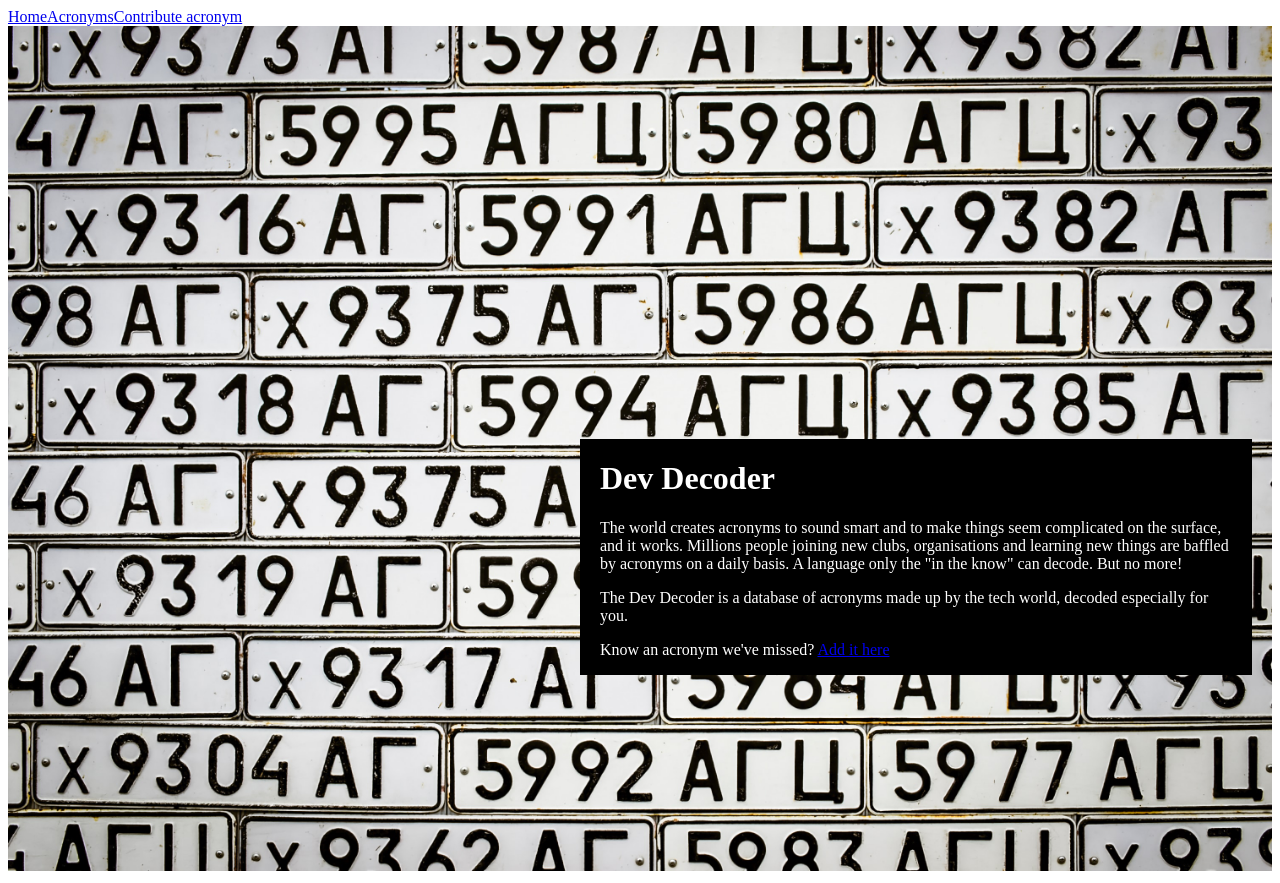
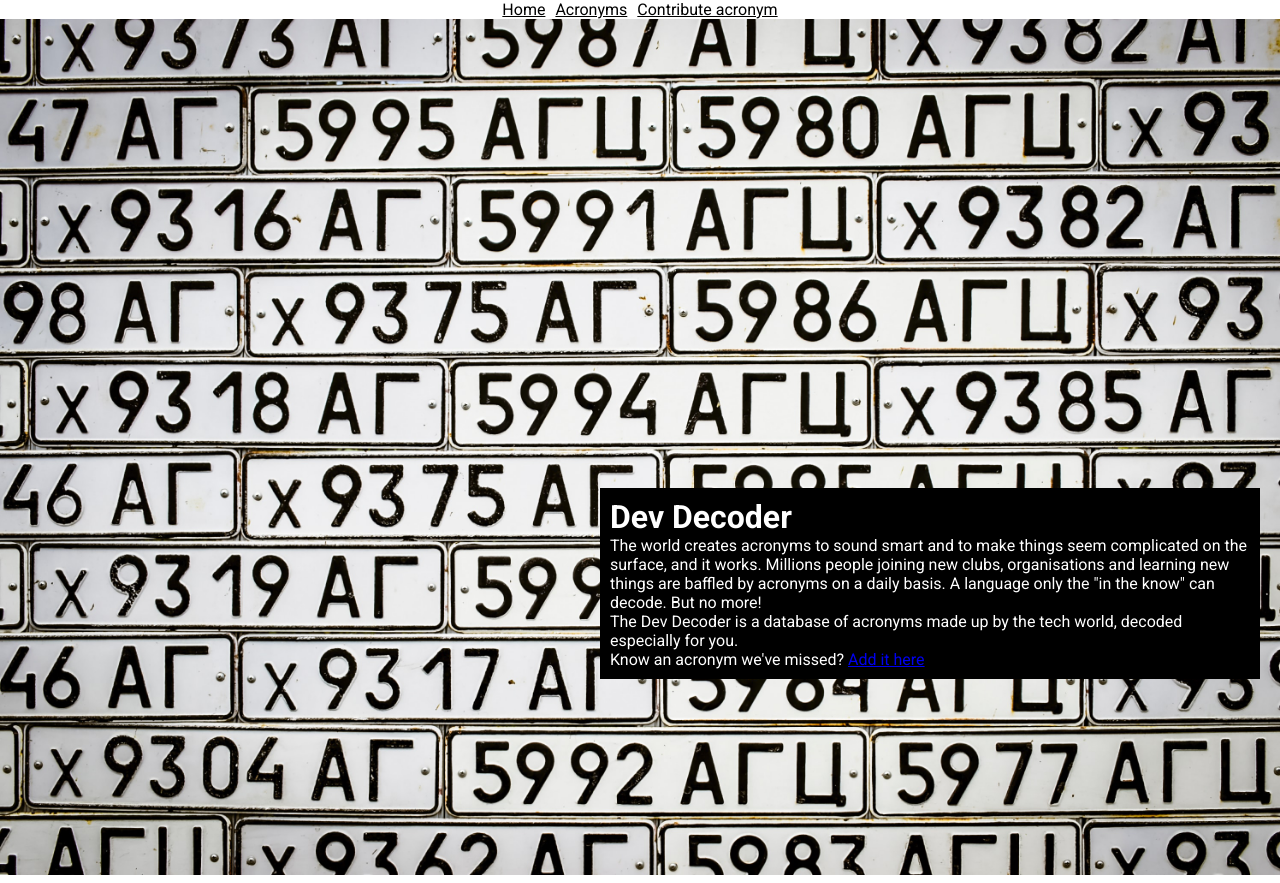
Before and after one commit to RebeccaHA/dev-decoder, a React (Create React App) app in the folder frontend/: page / in a window 1280 px wide. Built offline with nearby package versions, Linux system fonts and the light colour scheme.

Commit message:
added nav styling and card labels

```diff
--- a/frontend/src/App.css
+++ b/frontend/src/App.css
@@ -1,5 +1,13 @@
+* {
+  margin: 0;
+  padding: 0;
+  font-family: "Roboto";
+}
+
 .home-container {
   position: relative;
+  max-width: 100%;
+  max-height: 100%;
 }
 
 .centered {
@@ -8,7 +16,15 @@
   right: 20px;
   background-color: black;
   color: white;
-  padding-left: 20px;
-  padding-right: 20px;
+  padding: 10px;
   width: 50%;
 }
+
+.nav-bar {
+  text-align: center;
+}
+
+.nav-link {
+  padding: 5px;
+  color: black;
+}
--- a/frontend/src/components/acronym/Acronym.js
+++ b/frontend/src/components/acronym/Acronym.js
@@ -7,9 +7,9 @@ const Acronym = ({ acronym }) => {
     <Card>
       <CardContent>
         <div>
-          <h3>{acronym.name}</h3>
-          <p>{acronym.description}</p>
-          <p>{acronym.definition}</p>
+          <h3>Name: {acronym.name}</h3>
+          <p>Definition: {acronym.definition}</p>
+          <p>Description: {acronym.description}</p>
         </div>
       </CardContent>
     </Card>
--- a/frontend/src/components/navigation/NavBar.js
+++ b/frontend/src/components/navigation/NavBar.js
@@ -3,10 +3,16 @@ import { NavLink } from "react-router-dom";
 
 const NavBar = () => {
   return (
-    <div>
-      <NavLink to="/">Home</NavLink>
-      <NavLink to="/acronyms">Acronyms</NavLink>
-      <NavLink to="/new">Contribute acronym</NavLink>
+    <div className="nav-bar">
+      <NavLink className="nav-link" to="/">
+        Home
+      </NavLink>
+      <NavLink className="nav-link" to="/acronyms">
+        Acronyms
+      </NavLink>
+      <NavLink className="nav-link" to="/new">
+        Contribute acronym
+      </NavLink>
     </div>
   );
 };
```
